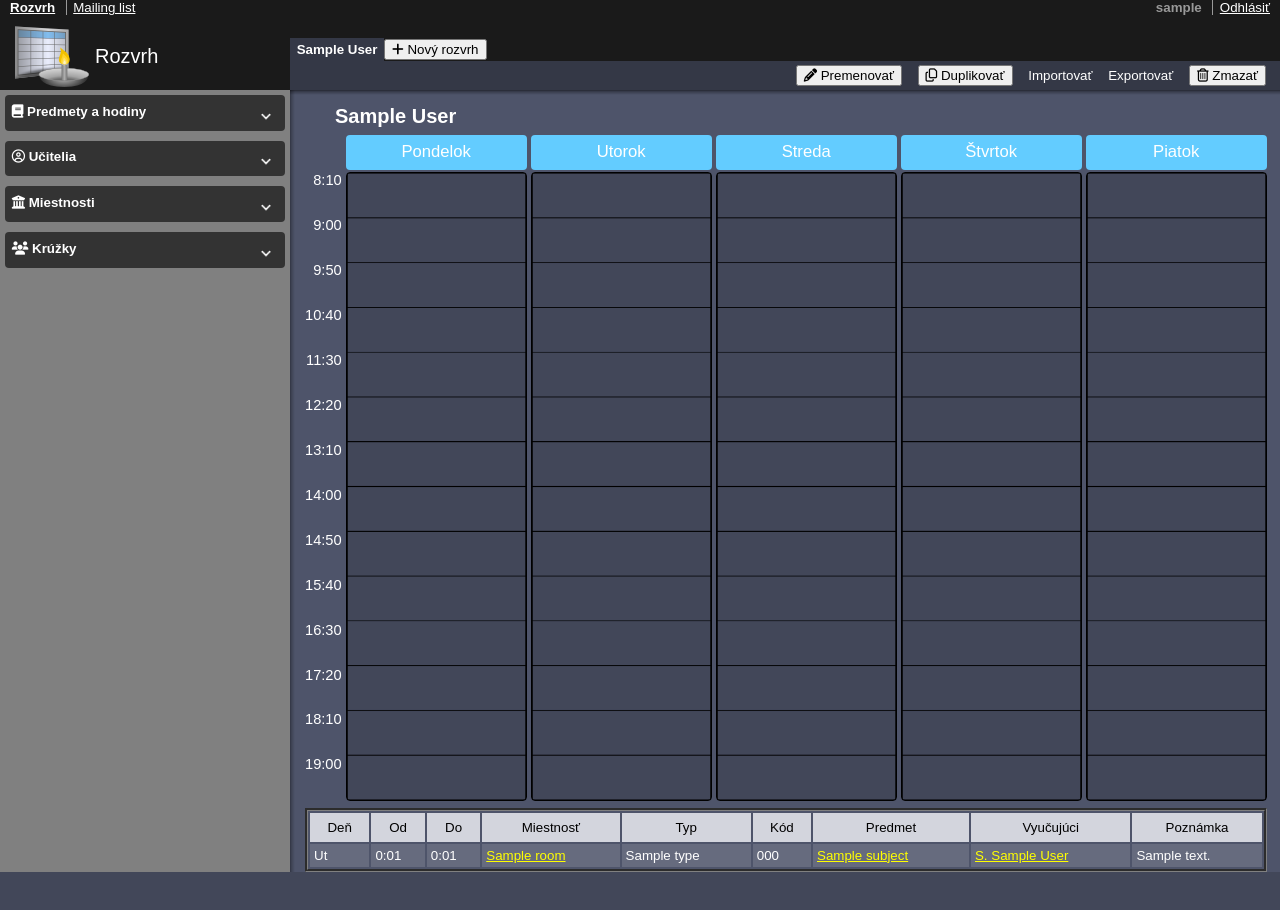
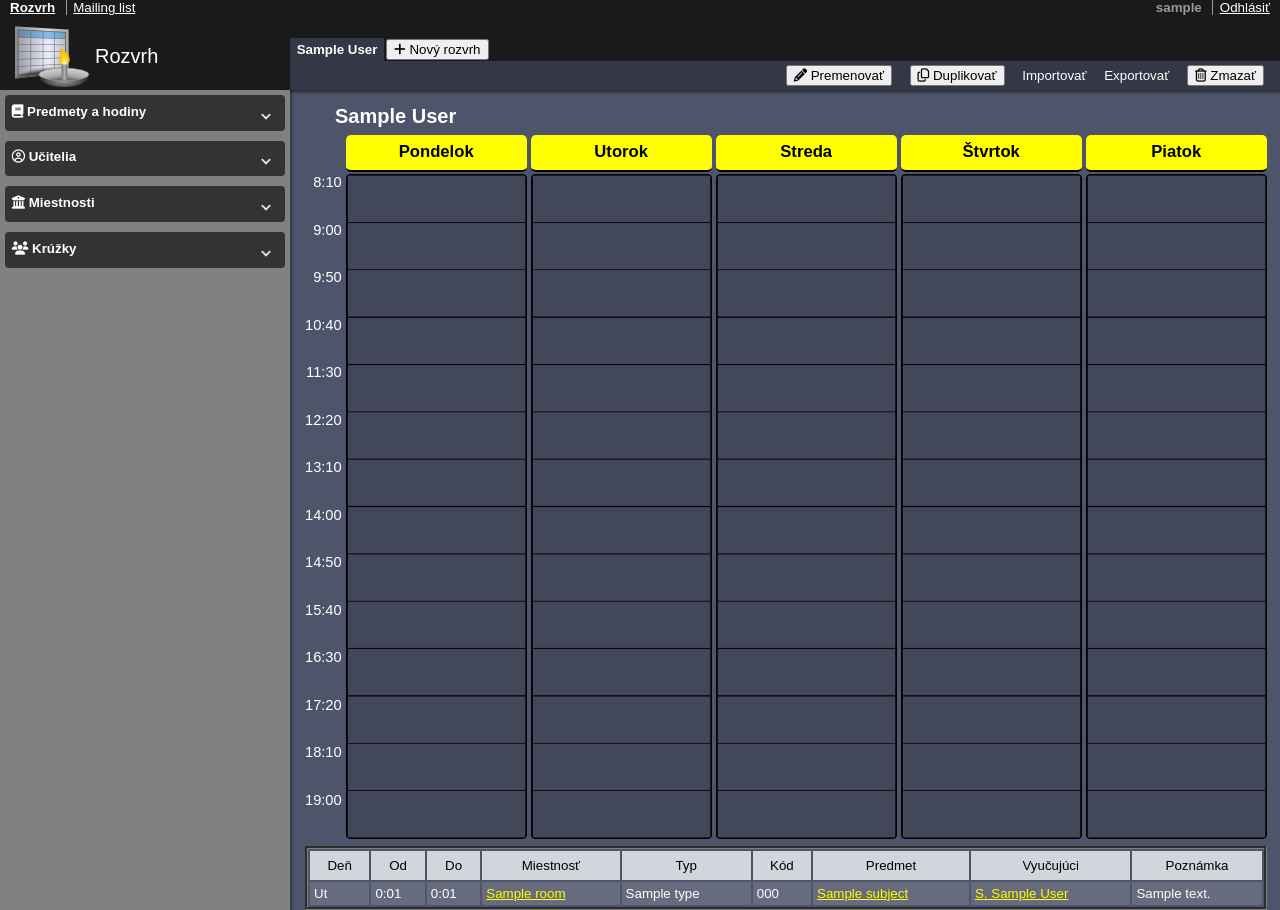
Before and after one commit to danshaman05/candle2, a Flask app: page /moj-rozvrh/1 in a window 1280 px wide. Before the commit the page ends 872 px from the top, so only its background shows below. Run offline with Flask 2, Linux system fonts and the light colour scheme; a user stored in the database is signed in; tables that the repository leaves empty hold one stand-in row (values such as "Sample post"); parts of the project's set-up code (start-up, migrations or seed data) failed here and were passed over; some libraries are stand-ins or nearby versions.

Commit message:
CSS: colors of lessons and day-headers

```diff
--- a/candle/static/css/dark.css
+++ b/candle/static/css/dark.css
@@ -127,7 +127,7 @@
 }
 
 #rozvrh .hodina {
-    background: #D3D5DD;
+    background: aliceblue;
     color: black;
     border-color: #4E546A;
 }
--- a/candle/static/css/main.css
+++ b/candle/static/css/main.css
@@ -85,6 +85,7 @@
 
 #vrch_riadok2 li {
     display: inline-block;
+    margin-right: 2px;
 }
 
 #vrch_riadok2 li input {
@@ -364,6 +365,8 @@
     bottom: 2px;
     right: 2px;
 }
+
+
 
 .predmet table.vysledky {
     border-collapse: collapse;
@@ -768,10 +771,13 @@
 .row1.day-header{
     max-height: 2em;
     text-align: center;
-    background-color: #63ccff;  /* P-Light: https://material.io/resources/color/#!/?view.left=0&view.right=0&primary.color=039BE5 */
+    background-color: yellow;  /* P-Light: https://material.io/resources/color/#!/?view.left=0&view.right=0&primary.color=039BE5 */
     font-size: 1.25em;
     padding: 0.45em;
-    border-radius: 4px;
+    border-radius: 5px;
+    font-weight: bold;
+    border-bottom: 2px solid;
+    color: black;
 }
 .row2 {
     border: 1px solid;
```
